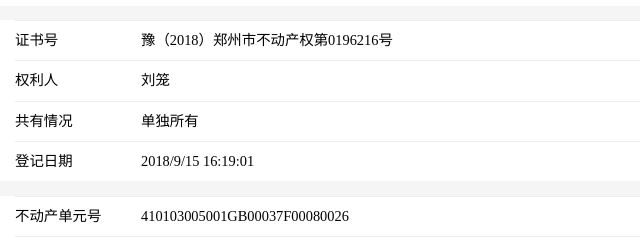
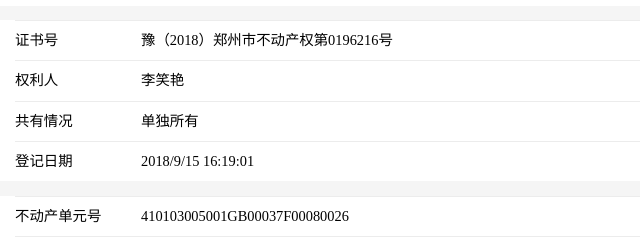
Before and after one commit to yygua/41000096894, a plain HTML site: page index.html in a window 1280 px wide. Shown: the part 155-395 px from the top of the page, 0-640 px from the left. Drawn offline with Linux system fonts and the light colour scheme; some packages are replaced by stand-ins of ours; a script that the page names is missing.

Commit message:
Update index.html

```diff
--- a/index.html
+++ b/index.html
@@ -462,7 +462,7 @@
                 <div class="weui_cell">
                     <div class="weui_cell_hd"><label class="weui_label">权利人</label></div>
                     <div class="weui_cell_bd weui_cell_primary">
-                        刘笼
+                        李笑艳
                     </div>
                 </div>
                 <div class="weui_cell">
```
